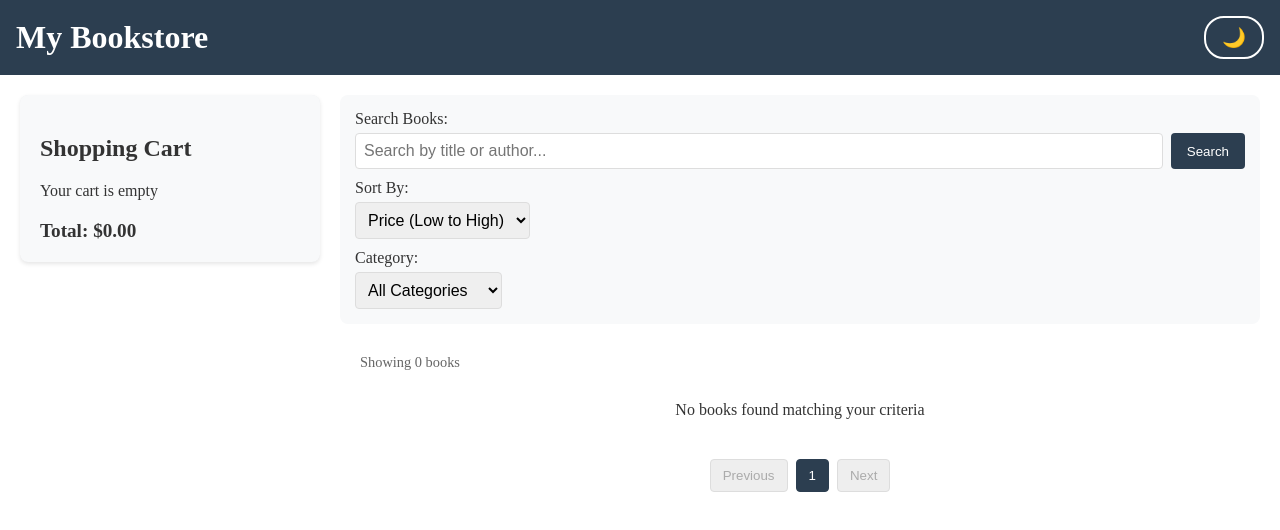
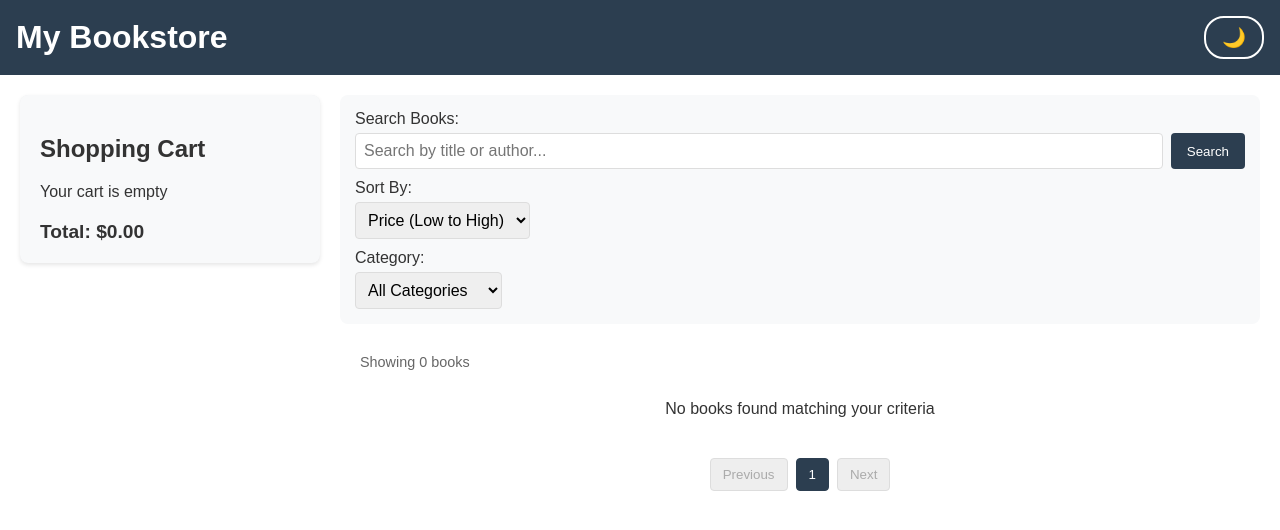
Before and after one commit to JavkhlanGanbat/webproject1, a website with bundled scripts: page index.html in a window 1280 px wide. Built offline with nearby package versions, Linux system fonts and the light colour scheme; files whose address does not match are found by name.

Commit message:
font change

```diff
--- a/client/css/styles.css
+++ b/client/css/styles.css
@@ -17,6 +17,10 @@
     --card-bg: #2c2c2c;
     --border-color: #4a4a4a;
     --filter-bg: #2c2c2c;
+}
+
+*{
+    font-family: 'Merriweather', sans-serif;
 }
 
 body {
```
